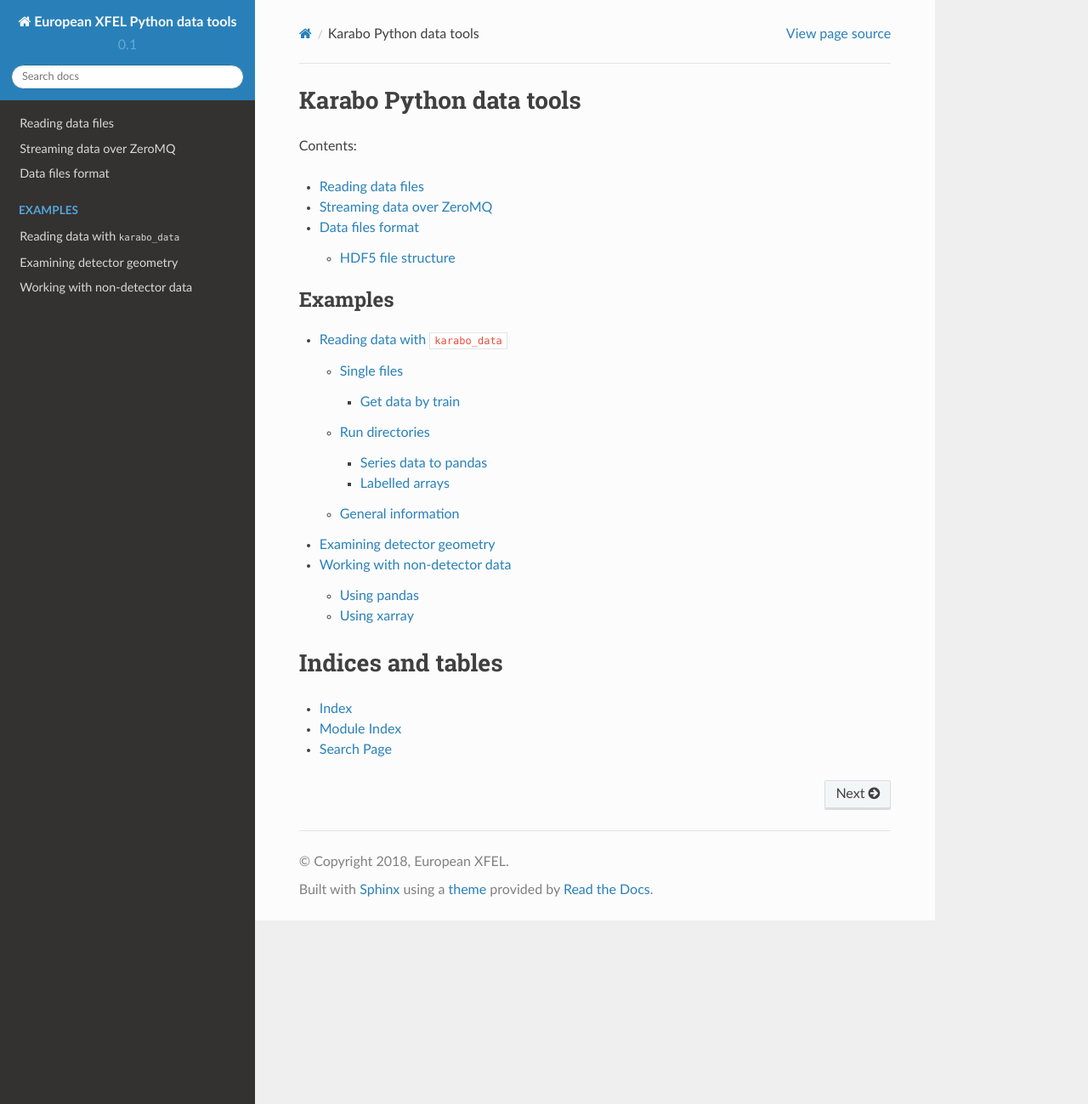
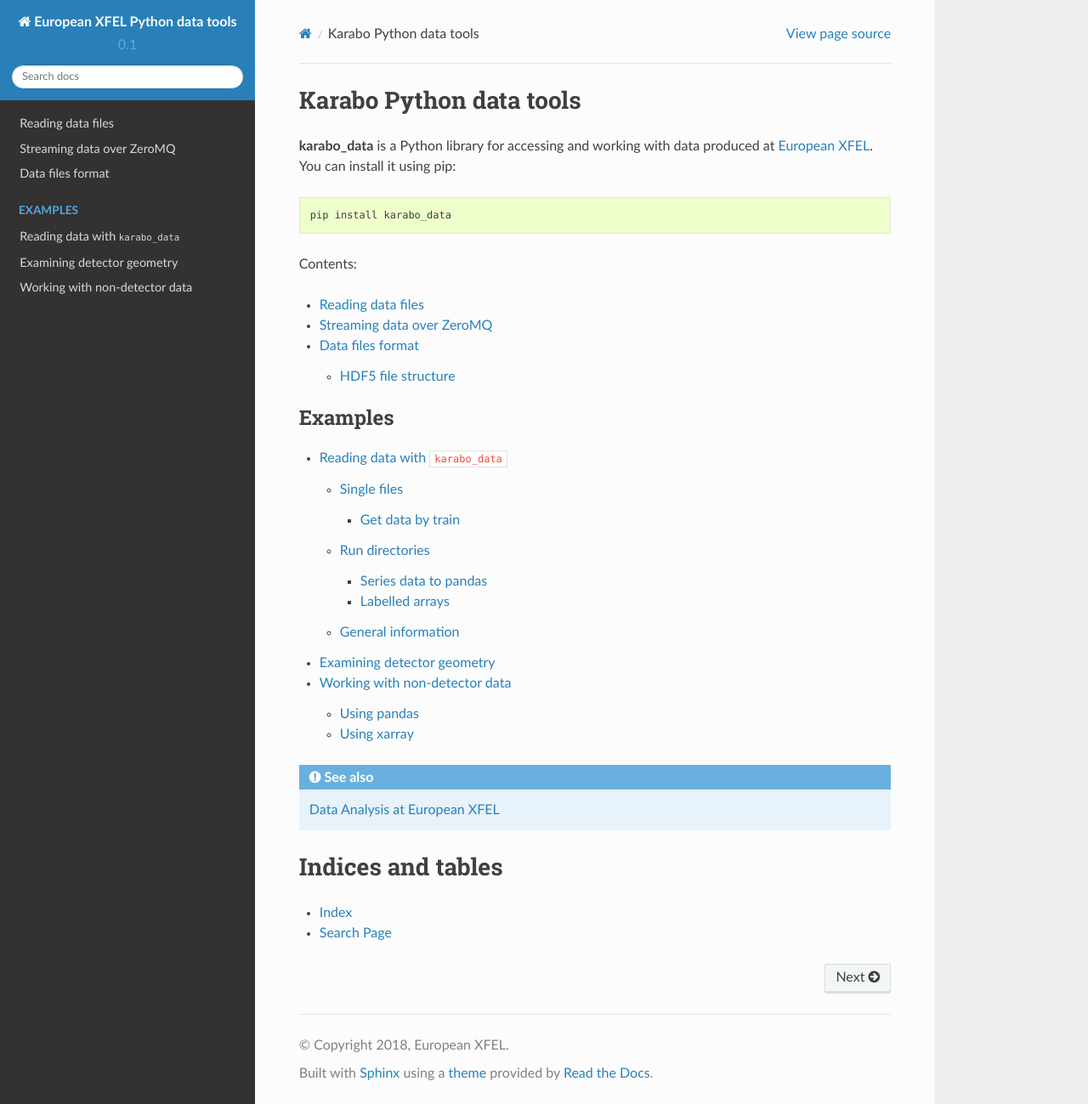
Before and after one commit to European-XFEL/karabo_data, a Sphinx documentation site: the page built from docs/index.rst, in a window 1280 px wide and 1299 px high. Shown: the whole window at 85% size. Built offline with Sphinx 7.4.7 and the Read the Docs theme 2.0.0, drawn with Linux system fonts in a browser that asks for light colours; pages that are not in the unit, such as notebooks, are missing from menus.

Commit message:
Update installation instructions

```diff
--- a/docs/index.rst
+++ b/docs/index.rst
@@ -1,5 +1,12 @@
 Karabo Python data tools
 ========================
+
+**karabo_data** is a Python library for accessing and working with data
+produced at `European XFEL <https://www.xfel.eu/>`_. You can install it
+using pip::
+
+   pip install karabo_data
+
 
 Contents:
 
@@ -18,9 +25,13 @@
    examine_geometry
    xpd_examples
 
+.. seealso::
+
+   `Data Analysis at European XFEL
+   <https://in.xfel.eu/readthedocs/docs/data-analysis-user-documentation/en/latest/>`_
+
 Indices and tables
 ==================
 
 * :ref:`genindex`
-* :ref:`modindex`
 * :ref:`search`
```
Also changed, not shown: README.md (+1 -1 lines).
